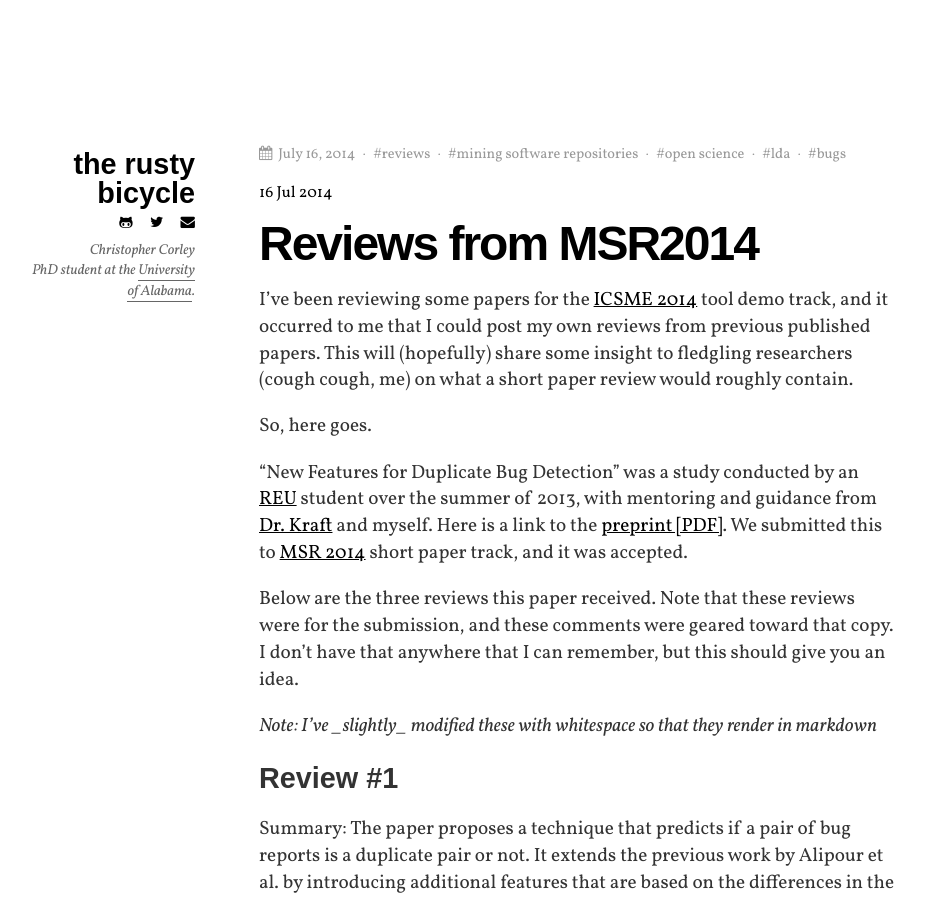
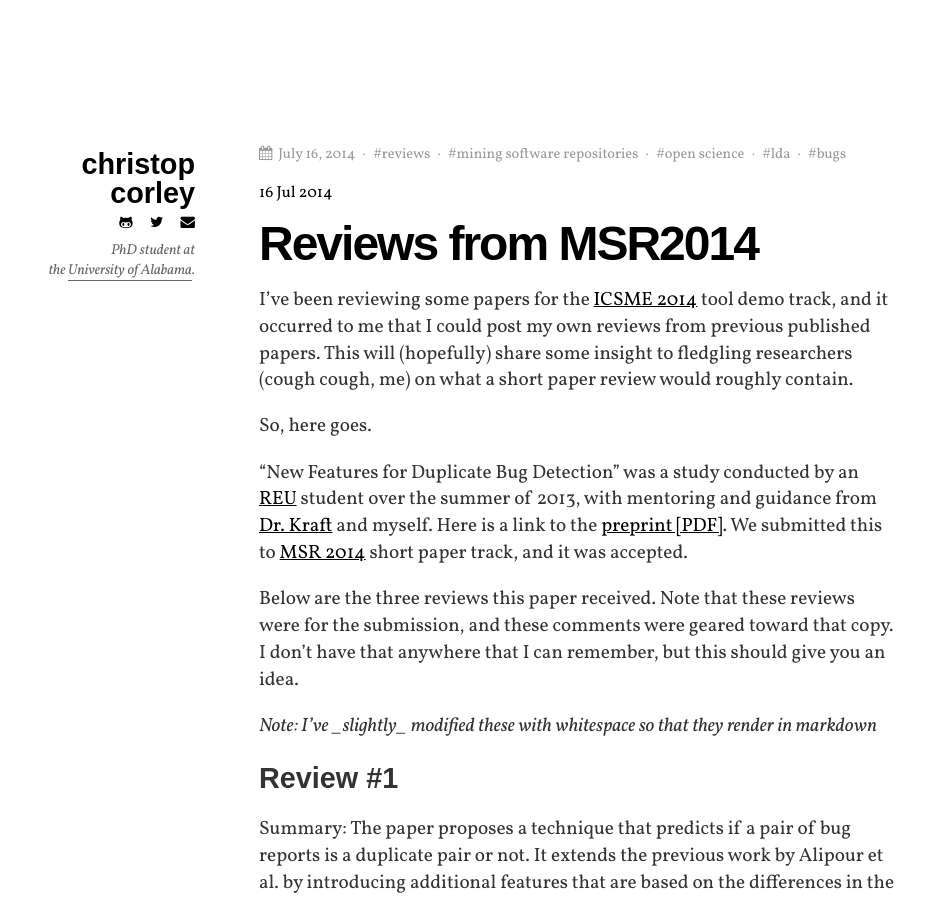
Before and after one commit to jamesdamon/cscorley, a Jekyll site: the page built from _posts/2014-07-16-reviews-from-msr2014.md, in a window 1280 px wide and 900 px high. Shown: the whole window, without its empty margins (125-1050 px from the left). Built offline with Jekyll 4.4.1, drawn with Linux system fonts in a browser that asks for light colours; Markdown is read by kramdown in place of the engine named in the settings.

Commit message:
Fix url, change title

```diff
--- a/_config.yml
+++ b/_config.yml
@@ -1,4 +1,4 @@
-name: the rusty bicycle
+name: christop corley
 markdown: redcarpet
 highlighter: pygments
 timezone: America/Chicago
@@ -8,6 +8,6 @@ github_url: "https://github.com/cscorley"
 twitter_url: "https://twitter.com/excsc"
 email: "mailto:cscorley@gmail.com"
 author_bio: |
-    Christopher Corley <br />
-    PhD student at the
+    PhD student at <br />
+    the
     <a href="http://cscorley.students.cs.ua.edu">University of Alabama</a>.
--- a/_posts/2014-07-16-reviews-from-msr2014.md
+++ b/_posts/2014-07-16-reviews-from-msr2014.md
@@ -9,7 +9,7 @@ tags:
     - bugs
 ---
 
-I've been reviewing some papers for the [ICSME 2014](https://icsme.org/)
+I've been reviewing some papers for the [ICSME 2014](http://icsme.org/)
 tool demo track, and it occurred to me that I could post my own
 reviews from previous published papers.
 This will (hopefully) share some insight to fledgling researchers
```
